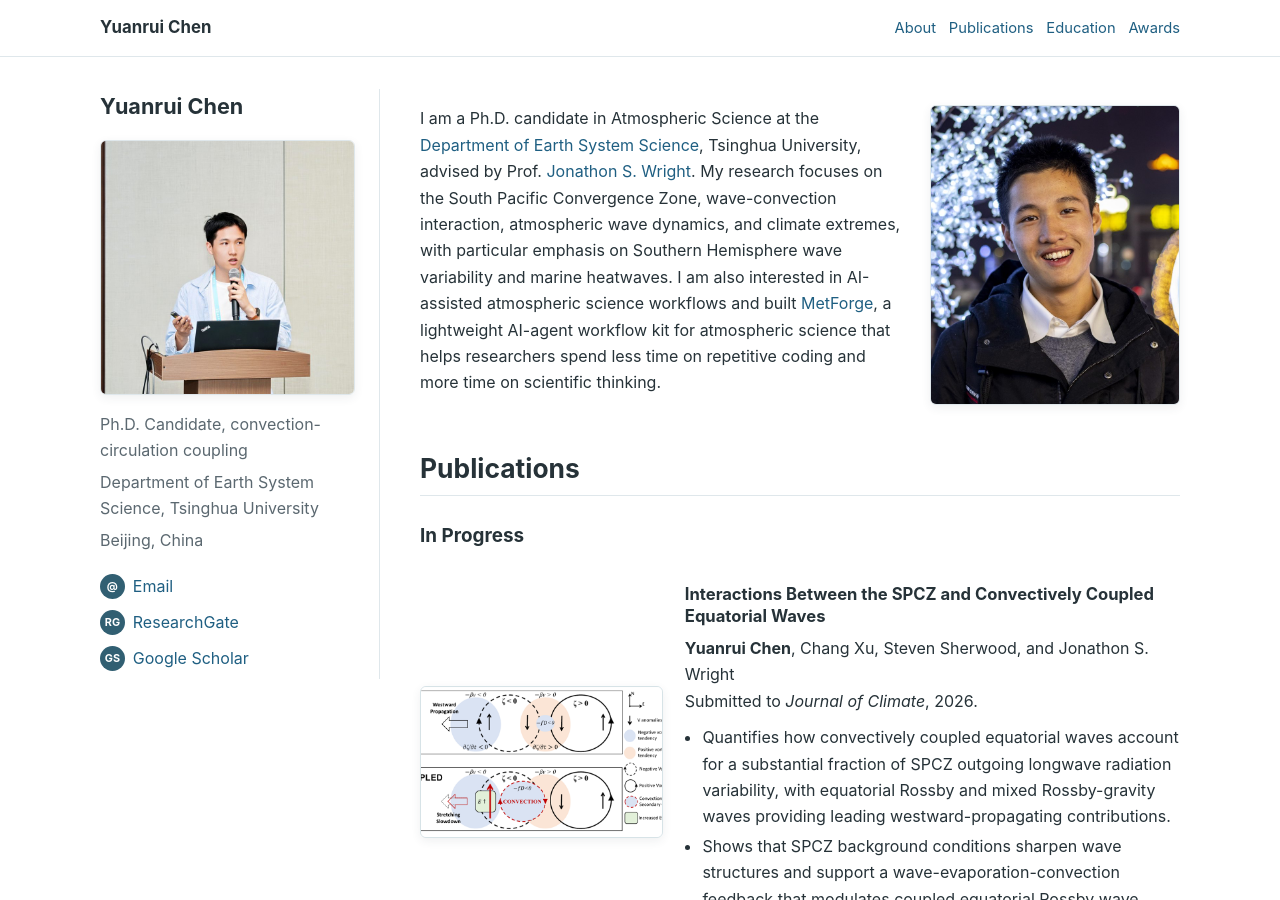
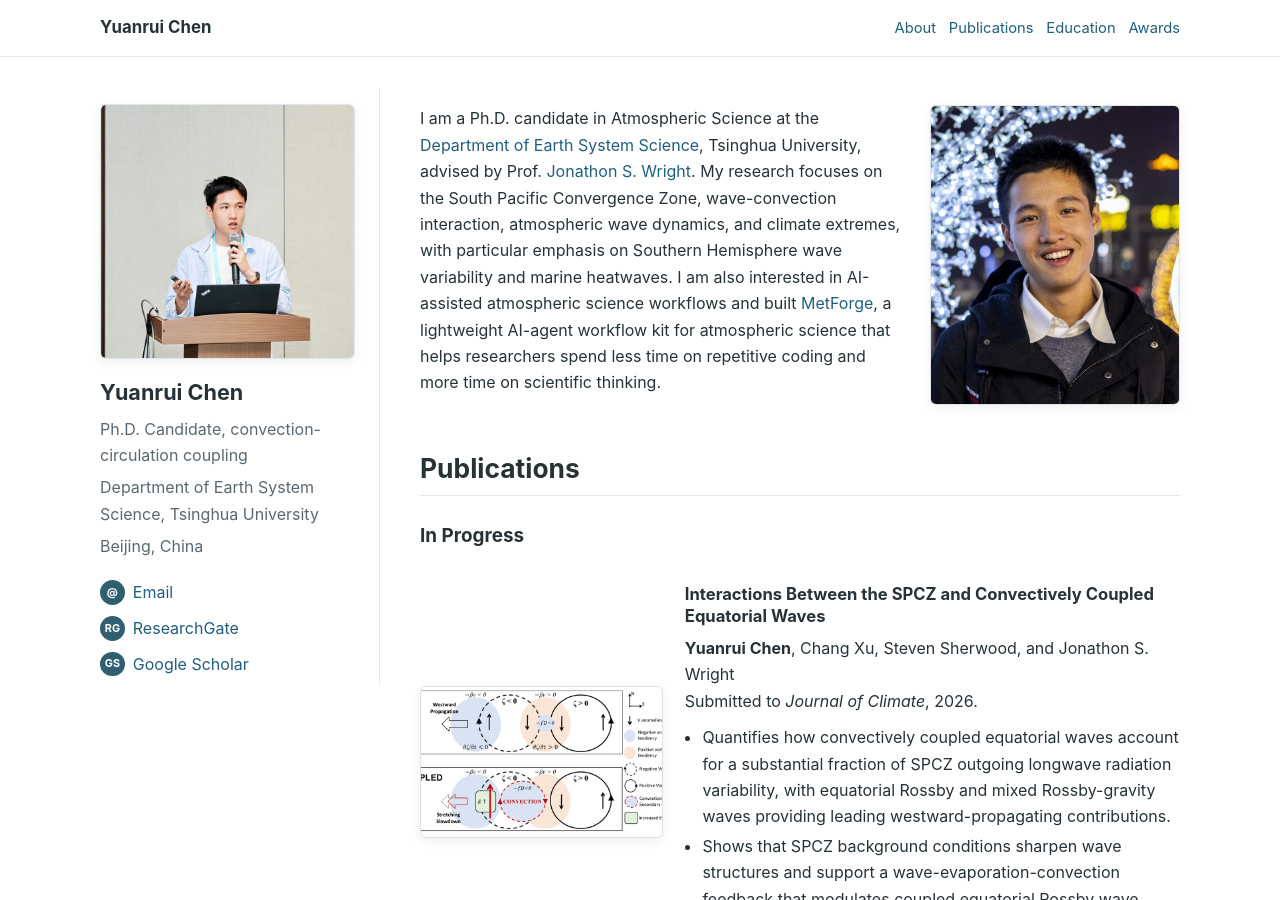
Before and after one commit to yuanruichen/yuanruichen.github.io, a Jekyll site: the page built from index.md, in a window 1280 px wide and 900 px high. Built offline with Jekyll 4.4.1, drawn with Linux system fonts in a browser that asks for light colours.

Commit message:
Move sidebar photo above name

```diff
--- a/_layouts/default.html
+++ b/_layouts/default.html
@@ -21,8 +21,8 @@
 
     <main class="page-shell">
       <aside class="profile" aria-label="Profile">
+        <img class="profile__photo" src="{{ '/assets/images/profile-talk.jpg' | relative_url }}" alt="Yuanrui Chen presenting at a workshop">
         <div class="profile__name">{{ site.author.name }}</div>
-        <img class="profile__photo" src="{{ '/assets/images/profile-talk.jpg' | relative_url }}" alt="Yuanrui Chen presenting at a workshop">
         <div class="profile__bio">{{ site.author.bio }}</div>
         <div class="profile__affiliation">{{ site.author.affiliation }}</div>
         <div class="profile__location">{{ site.author.location }}</div>
```
